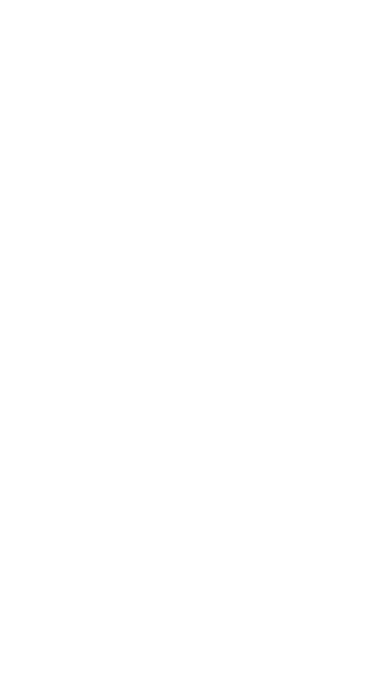
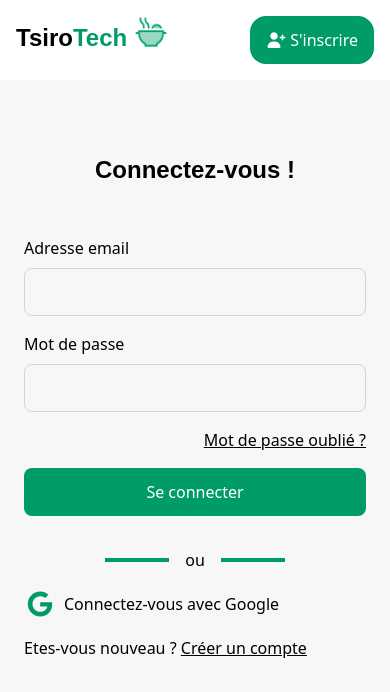
Before and after one commit to nambinintsoaJoseph/tsirotech, a React (Vite) app: page /login in a window 390 px wide. Before the commit this address had no page. Shown: the top 692 px of the page. Built offline with nearby package versions, Linux system fonts and the light colour scheme.

Commit message:
feat(login): login ui for mobile

```diff
--- a/src/App.jsx
+++ b/src/App.jsx
@@ -1,14 +1,16 @@
 import { BrowserRouter as Router, Routes, Route } from 'react-router-dom';
 import Home from './pages/Home';
+import Login from './pages/Login';
 
 function App() {
-  return (
-    <Router>
-      <Routes>
-        <Route path='/' element={<Home />} />
-      </Routes>
-    </Router>
-  )
+    return (
+        <Router>
+            <Routes>
+                <Route path="/" element={<Home />} />
+                <Route path="/login" element={<Login />} />
+            </Routes>
+        </Router>
+    );
 }
 
 export default App;
--- /dev/null
+++ b/src/components/AuthHero/index.jsx
@@ -0,0 +1,32 @@
+function AuthHero({ img, title, subtitle, text }) {
+    return (
+        <div className="w-[528px] p-2">
+            <div>
+                <img
+                    src={img}
+                    alt="TsiroTech"
+                    className="w-[405px] h-[405px] mx-auto"
+                />
+            </div>
+
+            <div>
+                <div>
+                    <h3 className="font-semibold font-outfit text-[32px] text-center py-4">
+                        {title}{' '}
+                        <span className="text-tsirotech-primary">
+                            {subtitle}
+                        </span>
+                    </h3>
+                </div>
+
+                <div>
+                    <p className="py-8 text-center font-inter text-[16px]">
+                        {text}
+                    </p>
+                </div>
+            </div>
+        </div>
+    );
+}
+
+export default AuthHero;
--- /dev/null
+++ b/src/pages/Login/index.jsx
@@ -0,0 +1,108 @@
+import AuthHero from '../../components/AuthHero';
+import Button from '../../components/Button';
+import berger from '../../assets/img/login/berger.png';
+import Logo from '../../components/Logo';
+import google from '../../assets/img/login/google.svg';
+
+function Login() {
+    return (
+        <div>
+            <header className="flex justify-between p-4">
+                <div>
+                    <Logo />
+                </div>
+
+                <div>
+                    <Button text={"S'inscrire"} icon={'fa-user-plus'} />
+                </div>
+            </header>
+
+            <div className="bg-tsirotech-background h-screen p-2">
+                <div className="mt-16 hidden lg:block">
+                    <AuthHero
+                        img={berger}
+                        title={'Rejoignez la'}
+                        subtitle={'révolution culinaire !'}
+                        text="Découvrez, créez et partagez des recettes originales avec une communauté passionnée."
+                    />
+                </div>
+
+                <div className="mt-[64px]">
+                    <div>
+                        <h3 className="font-outfit font-semibold text-[24px] text-center">
+                            Connectez-vous !
+                        </h3>
+                    </div>
+
+                    <div>
+                        <form className="mt-[32px] p-4">
+                            <div className="flex flex-col space-y-[8px]">
+                                <label htmlFor="email">Adresse email</label>
+                                <input
+                                    type="text"
+                                    name="email"
+                                    id="email"
+                                    className="bg-tsirotech-background p-2 border border-tsirotech-border rounded-lg outline-none h-[48px]"
+                                />
+                            </div>
+
+                            <div className="flex flex-col space-y-[8px] mt-[16px]">
+                                <label htmlFor="password">Mot de passe</label>
+                                <input
+                                    type="password"
+                                    name="password"
+                                    id="password"
+                                    className="bg-tsirotech-background p-2 border border-tsirotech-border rounded-lg outline-none h-[48px]"
+                                />
+                            </div>
+
+                            <div className="flex justify-end mt-4">
+                                <p className="underline">
+                                    Mot de passe oublié ?
+                                </p>
+                            </div>
+
+                            <div>
+                                <button className="bg-tsirotech-primary h-[48px] text-center w-full rounded-lg text-white mt-4">
+                                    Se connecter
+                                </button>
+                            </div>
+                        </form>
+                    </div>
+
+                    <div className="flex space-x-4 w-fit mx-auto mt-4">
+                        <div className="w-[64px] h-[4px] bg-tsirotech-primary self-center"></div>
+                        <p>ou</p>
+                        <div className="w-[64px] h-[4px] bg-tsirotech-primary self-center"></div>
+                    </div>
+
+                    <div className="p-4">
+                        <div>
+                            <p className="flex">
+                                <img
+                                    src={google}
+                                    alt=""
+                                    className="w-[32px] h-[32px]"
+                                />
+                                <span className="self-center ml-2">
+                                    Connectez-vous avec Google
+                                </span>
+                            </p>
+                        </div>
+
+                        <div>
+                            <p className="mt-4">
+                                Etes-vous nouveau ?{' '}
+                                <span className="underline">
+                                    Créer un compte
+                                </span>
+                            </p>
+                        </div>
+                    </div>
+                </div>
+            </div>
+        </div>
+    );
+}
+
+export default Login;
```
Also changed, not shown: src/assets/img/login/berger.png (added), src/assets/img/login/google.svg (added).
